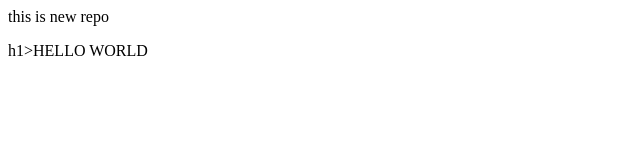
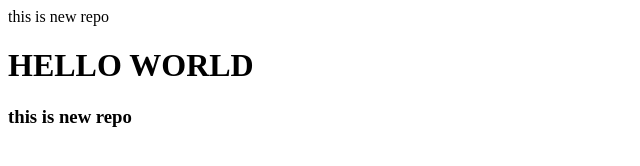
Before and after one commit to Ramakrishnay115/local-repo, a plain HTML site: page index.html in a window 1280 px wide. Shown: the whole page, without its empty margins (0-640 px from the left). Drawn offline with Linux system fonts and the light colour scheme.

Commit message:
Update index page

```diff
--- a/index.html
+++ b/index.html
@@ -1,2 +1,3 @@
 <p> this is new repo</p>
-h1>HELLO WORLD</h1>
+<h1>HELLO WORLD</h1>
+<h3>this is new repo</h3>
```
